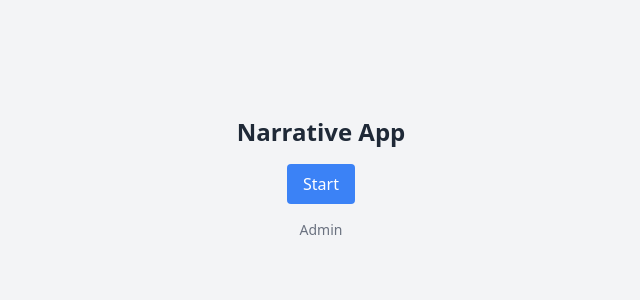
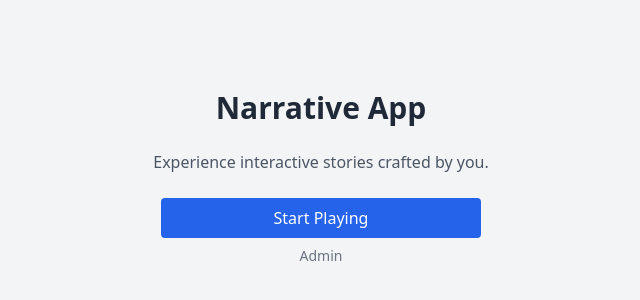
Before and after one commit to lietzsche/narrative-app, a React (Vite) app: page / in a window 1280 px wide. Shown: the part 222-522 px from the top of the page, without its empty margins (319-959 px from the left). Built offline with nearby package versions, Linux system fonts and the light colour scheme.

Commit message:
refine ui layout for better ux

```diff
--- a/src/components/Player/ChoiceList.tsx
+++ b/src/components/Player/ChoiceList.tsx
@@ -21,12 +21,12 @@ export default function ChoiceList({ scene }: Props) {
     }, [scene, choose]);
 
     return (
-        <div className="p-4 grid gap-2">
+        <div className="p-4 space-y-2 bg-white/80 backdrop-blur-sm max-h-[40vh] overflow-y-auto">
             {scene.choiceRequests.map((c, i) => (
                 <button
                     key={i}
                     onClick={() => choose(c)}
-                    className="px-4 py-2 bg-gray-200 rounded hover:bg-gray-300 text-left"
+                    className="w-full px-4 py-2 bg-gray-100 rounded hover:bg-gray-200 text-left transition focus-visible:outline-blue-500"
                 >
                     {i + 1}. {c.text}
                 </button>
--- a/src/components/Player/ProgressBar.tsx
+++ b/src/components/Player/ProgressBar.tsx
@@ -6,8 +6,11 @@ export default function ProgressBar() {
     const total = useContentStore((s) => s.scenes.length || 1);
     const pct = Math.min(100, (step / total) * 100);
     return (
-        <div className="h-1 bg-gray-300">
-            <div className="h-full bg-blue-500" style={{ width: `${pct}%` }} />
+        <div className="h-2 bg-gray-300">
+            <div
+                className="h-full bg-blue-500 transition-all"
+                style={{ width: `${pct}%` }}
+            />
         </div>
     );
 }
--- a/src/components/Player/SummaryView.tsx
+++ b/src/components/Player/SummaryView.tsx
@@ -13,8 +13,8 @@ export default function SummaryView() {
         session.startSession();
     };
     return (
-        <div className="p-4 space-y-4">
-            <h2 className="text-xl font-bold">Summary</h2>
+        <div className="p-4 space-y-4 max-w-md mx-auto">
+            <h2 className="text-xl font-bold text-center">Summary</h2>
             <ul className="space-y-2">
                 {session.path.map((p, i) => (
                     <li key={i} className="border-b pb-2">
@@ -24,15 +24,18 @@ export default function SummaryView() {
                     </li>
                 ))}
             </ul>
-            <div className="flex gap-2">
-                <button className="px-3 py-1 bg-blue-600 text-white rounded" onClick={() => exportSessionJSON(version)}>
+            <div className="flex flex-col sm:flex-row gap-2">
+                <button
+                    className="flex-1 px-3 py-1 bg-blue-600 text-white rounded"
+                    onClick={() => exportSessionJSON(version)}
+                >
                     Download JSON
                 </button>
-                <button className="px-3 py-1 bg-gray-300 rounded" onClick={copy}>
+                <button className="flex-1 px-3 py-1 bg-gray-300 rounded" onClick={copy}>
                     Copy Text
                 </button>
             </div>
-            <button className="px-3 py-1 bg-green-600 text-white rounded" onClick={restart}>
+            <button className="w-full px-3 py-1 bg-green-600 text-white rounded" onClick={restart}>
                 Restart
             </button>
         </div>
--- a/src/components/Player/Viewport.tsx
+++ b/src/components/Player/Viewport.tsx
@@ -32,12 +32,13 @@ export default function Viewport({ scene }: Props) {
     }, [scene]);
     return (
         <div
-            className="flex-1 flex flex-col justify-end bg-cover bg-center p-4 text-white"
+            className="relative flex-1 bg-cover bg-center text-white flex flex-col justify-end"
             style={{ backgroundImage: `url(${bg})` }}
         >
-            <div className="bg-black/50 p-4 rounded">
+            <div className="absolute inset-0 bg-gradient-to-t from-black/80 to-transparent" />
+            <div className="relative p-4 space-y-2">
                 <div className="font-semibold">{scene.speaker}</div>
-                <div className="mt-2 whitespace-pre-wrap">{scene.text}</div>
+                <div className="whitespace-pre-wrap">{scene.text}</div>
             </div>
         </div>
     );
--- a/src/pages/AdminPage.tsx
+++ b/src/pages/AdminPage.tsx
@@ -2,8 +2,8 @@ import AdminUploader from '../components/AdminUploader';
 
 export default function AdminPage() {
     return (
-        <div className="p-4 space-y-4">
-            <h1 className="text-xl font-bold">Admin</h1>
+        <div className="p-4 space-y-4 max-w-md mx-auto">
+            <h1 className="text-xl font-bold text-center">Admin</h1>
             <AdminUploader />
         </div>
     );
--- a/src/pages/LandingPage.tsx
+++ b/src/pages/LandingPage.tsx
@@ -2,10 +2,22 @@ import { Link } from 'react-router-dom';
 
 export default function LandingPage() {
     return (
-        <div className="flex flex-col items-center justify-center min-h-screen gap-4">
-            <h1 className="text-2xl font-bold">Narrative App</h1>
-            <Link className="px-4 py-2 bg-blue-500 text-white rounded" to="/play">Start</Link>
-            <Link className="text-sm text-gray-500" to="/admin">Admin</Link>
+        <div className="flex flex-col items-center justify-center min-h-screen gap-6 px-4 text-center">
+            <h1 className="text-3xl font-bold">Narrative App</h1>
+            <p className="text-gray-600 max-w-md">
+                Experience interactive stories crafted by you.
+            </p>
+            <div className="flex flex-col gap-2 w-full max-w-xs">
+                <Link
+                    className="w-full px-4 py-2 bg-blue-600 text-white rounded hover:bg-blue-700"
+                    to="/play"
+                >
+                    Start Playing
+                </Link>
+                <Link className="text-sm text-gray-500 hover:underline" to="/admin">
+                    Admin
+                </Link>
+            </div>
         </div>
     );
 }
--- a/src/pages/PlayPage.tsx
+++ b/src/pages/PlayPage.tsx
@@ -29,7 +29,7 @@ export default function PlayPage() {
     }
 
     return (
-        <div className="flex flex-col h-screen">
+        <div className="flex flex-col h-screen bg-gray-50 text-gray-900">
             <ProgressBar />
             <Viewport scene={currentScene} />
             <ChoiceList scene={currentScene} />
```
